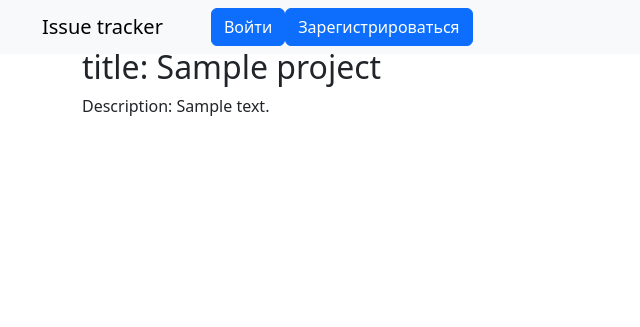
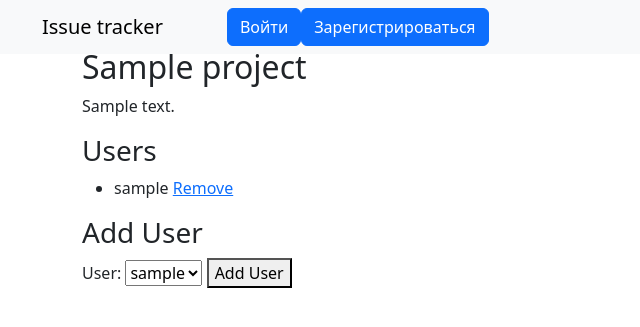
Before and after one commit to azamuzapbar/homework_70_azat_muzapbar, a Django app: page /projects/1 in a window 1280 px wide. Shown: the top 327 px of the page, without its empty margins (0-640 px from the left). Run offline with Django 4.2, Linux system fonts and the light colour scheme; tables that the repository leaves empty hold one stand-in row (values such as "Sample post"); parts of the project's set-up code (start-up, migrations or seed data) failed here and were passed over; some libraries are stand-ins or nearby versions.

Commit message:
Функция добавления юзера в проект и удаление из проекта

```diff
--- a/webapp/models/articles.py
+++ b/webapp/models/articles.py
@@ -1,3 +1,4 @@
+from django.contrib.auth.models import User
 from django.db import models
 
 
@@ -6,6 +7,7 @@
     description = models.TextField(max_length=2000, verbose_name='полное_описание')
     created_at = models.DateField(verbose_name='время_создания', auto_now_add=True)
     updated_at = models.DateField(verbose_name='время_обновления', auto_now=True)
+    users = models.ManyToManyField(to=User, related_name='projects')
 
     def __str__(self):
         return self.title
--- a/webapp/templates/base.html
+++ b/webapp/templates/base.html
@@ -28,6 +28,9 @@
                 </li>
                 <li class="nav-item">
                     <a class="nav-link active" aria-current="page" href="{% url 'index' %}">List of Tasks</a>
+                </li>
+                <li class="nav-item">
+                    <a class="nav-link active" aria-current="page" href="{% url 'users' %}">List of Users</a>
                 </li>
                 {% if user.is_authenticated %}
                 <li class="nav-item">
--- a/webapp/templates/project_detail.html
+++ b/webapp/templates/project_detail.html
@@ -1,26 +1,33 @@
 {% extends 'base.html' %}
 
 {% block title %}
+Project Detail
 {% endblock %}
 
 {% block menu %}
+
 {% endblock %}
 
 {% block content %}
-<h2>title: {{ project.title }}</h2>
-<p> Description: {{ project.description }}</p>
-<br>
-<br>
-<br>
-   {% for task in tasks %}
-<p>Summmary: {{ task.summary }}</p>
-<p> Description: {{ task.description }}</p>
-<p>{{task.status}}</p>
-<p>{{task.type}}</p>
-<p><a href="{% url 'article_detail' task.pk %}"> Details </a></p>
-<p><a href="{% url 'article_update' task.pk %}"> Update </a></p>
-<p><a href="{% url 'article_delete' task.pk %}"> Delete </a></p>
-   {% endfor %}
+<h2>{{ project.title }}</h2>
+<p>{{ project.description }}</p>
 
+<h3>Users</h3>
+<ul>
+{% for user in project.users.all %}
+    <li>{{ user.username }} <a href="{% url 'remove_user_from_project' project.pk user.pk %}">Remove</a></li>
+{% endfor %}
+</ul>
 
+<h3>Add User</h3>
+<form method="post" action="{% url 'add_user_to_project' project.pk %}">
+    {% csrf_token %}
+    <label for="user">User:</label>
+    <select name="user" id="user">
+        {% for user in users %}
+            <option value="{{ user.pk }}">{{ user.username }}</option>
+        {% endfor %}
+    </select>
+    <button type="submit">Add User</button>
+</form>
 {% endblock %}
--- a/webapp/templates/projects.html
+++ b/webapp/templates/projects.html
@@ -8,6 +8,7 @@
 <h2>title: {{ project.title }}</h2>
 <p> Description: {{ project.description }}</p>
 <p><a href="{% url 'project_detail' project.pk %}"> Details </a></p>
+
    {% endfor %}
 
 {% endblock %}
--- a/webapp/urls.py
+++ b/webapp/urls.py
@@ -5,6 +5,8 @@
 from .views.base import IndexView
 from .views.project_functions import ProjectDetail, ProjectCreateView
 from .views.projects import ProjectView
+from .views.user_func import UserDeleteView, AddUserView, RemoveUserView
+from .views.users import UserView
 
 urlpatterns = [
     path('', IndexView.as_view(), name='index'),
@@ -15,5 +17,9 @@
     path('articles/<int:pk>', ArticleDetail.as_view(), name='article_detail'),
     path('projects/', ProjectView.as_view(), name='projects'),
     path('projects/<int:pk>', ProjectDetail.as_view(), name='project_detail'),
-    path('projects/add/', ProjectCreateView.as_view(), name='project_add')
+    path('projects/add/', ProjectCreateView.as_view(), name='project_add'),
+    path('user/',UserView.as_view(),name='users'),
+    path('users/<int:pk>/delete/', UserDeleteView.as_view(), name='user_delete'),
+    path('projects/<int:pk>/add_user/', AddUserView.as_view(), name='add_user_to_project'),
+    path('projects/<int:project_pk>/remove_user/<int:user_pk>/', RemoveUserView.as_view(), name='remove_user_from_project')
 ]
--- a/webapp/views/project_functions.py
+++ b/webapp/views/project_functions.py
@@ -1,3 +1,4 @@
+from django.contrib.auth.models import User
 from django.urls import reverse
 from django.views.generic import DetailView, CreateView
 from webapp.models import Project
@@ -14,3 +15,8 @@
 class ProjectDetail(DetailView):
     template_name = 'project_detail.html'
     model = Project
+
+    def get_context_data(self, **kwargs):
+        context = super().get_context_data(**kwargs)
+        context['users'] = User.objects.all()
+        return context
```
Also changed, not shown: webapp/templates/user/delete.html (added, +10 -0 lines), webapp/templates/users.html (added, +13 -0 lines), webapp/views/user_func.py (added, +36 -0 lines), webapp/views/users.py (added, +11 -0 lines), webapp/migrations/0003_project_users.py (added).
